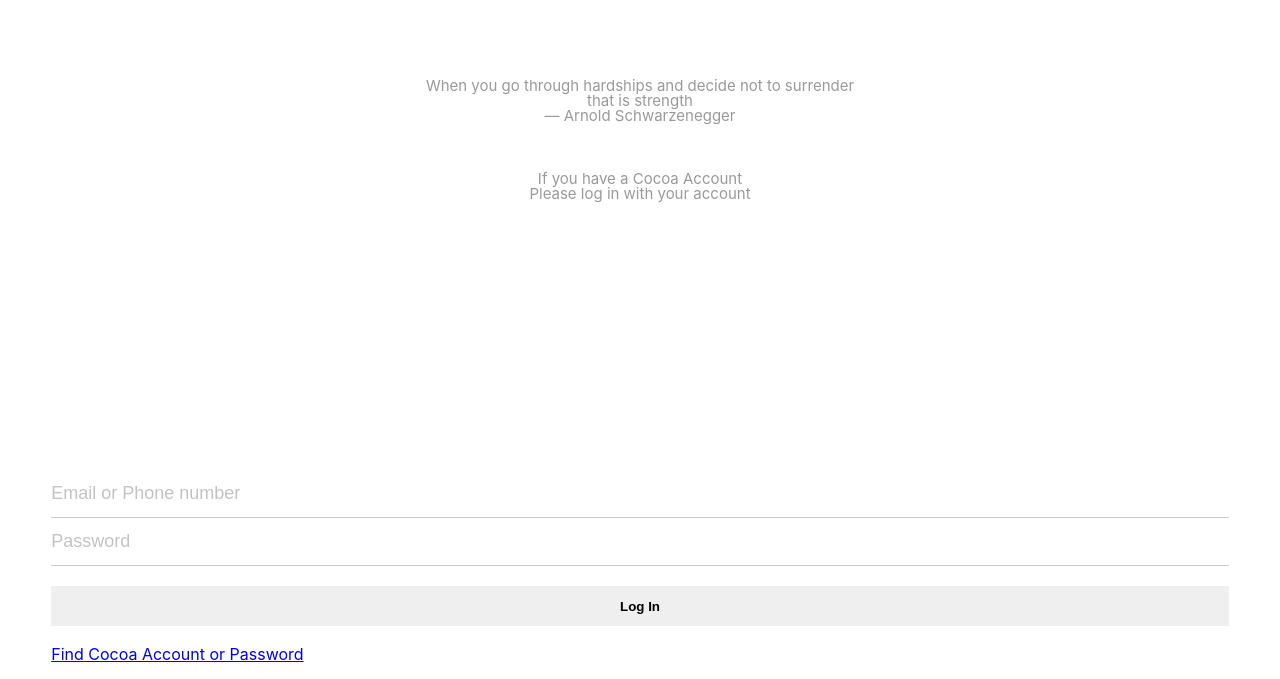
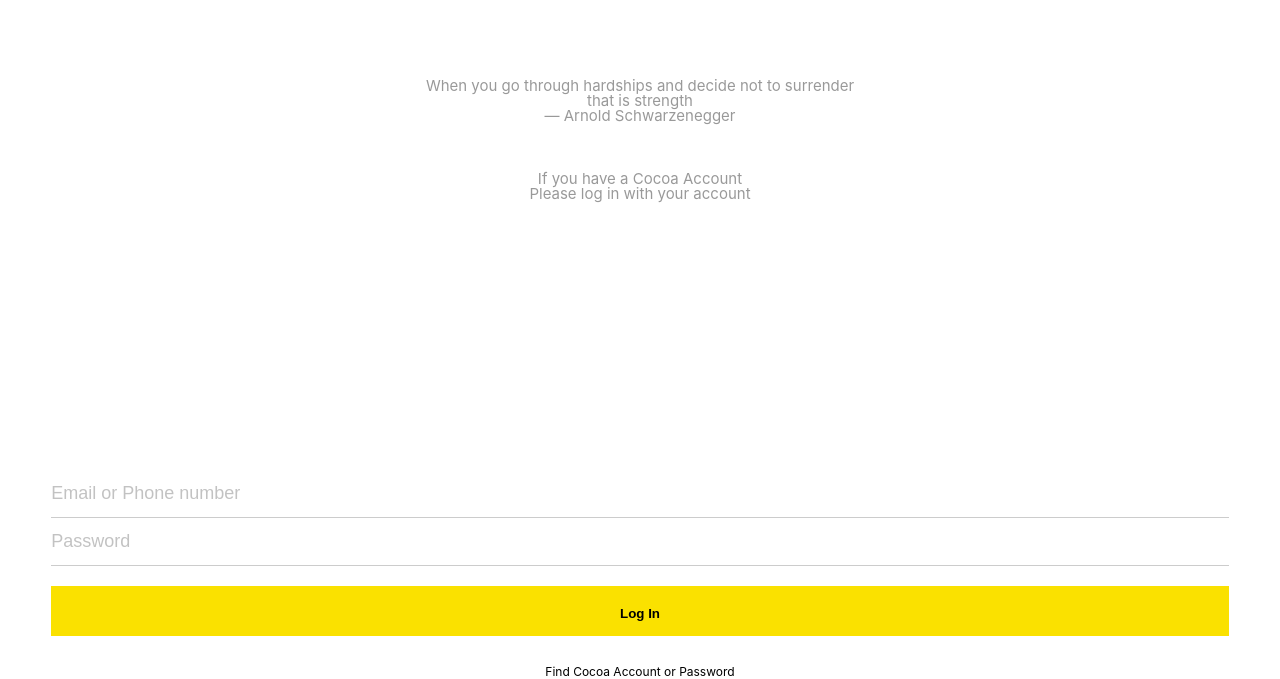
Before and after one commit to didghwns0514/Cocoatalk-actual, a plain HTML site: page index.html in a window 1280 px wide. Shown: the part 309-988 px from the top of the page. Drawn offline with Linux system fonts and the light colour scheme.

Commit message:
doc,build(.md/.html): Add files; Login Page
Content
- Finished.

```diff
--- a/css/welcome-main.css
+++ b/css/welcome-main.css
@@ -8,8 +8,7 @@
 #login-form input {
   padding: 13px 0px;
 }
-#login-form > input:nth-child(1),
-input:nth-child(2) {
+#login-form > input:not([type="submit"]) {
   /* margin-bottom: 12px; */
   /* padding-bottom: 12px; */
   /* padding: 13px 0px; */
@@ -28,8 +27,23 @@ input:nth-child(2) {
 
 #login-form > input:nth-child(3) {
   margin: 20px 0px;
-  border: none;
+  /* border: none; */
   background-color: rgba(red, green, blue);
-  height: 40px;
+  height: 50px;
   font-weight: 800;
 }
+
+#login-form > input[type="submit"] {
+  border: none;
+  background-color: var(--input-focused-yellow);
+  cursor: pointer;
+  padding: 20px 0px;
+}
+
+#login-form > a {
+  margin-top: 10px;
+  text-align: center;
+  text-decoration: none;
+  color: inherit;
+  font-size: 12px;
+}
```
Also changed, not shown: index.html (line endings or trailing spaces), 1 other file.
